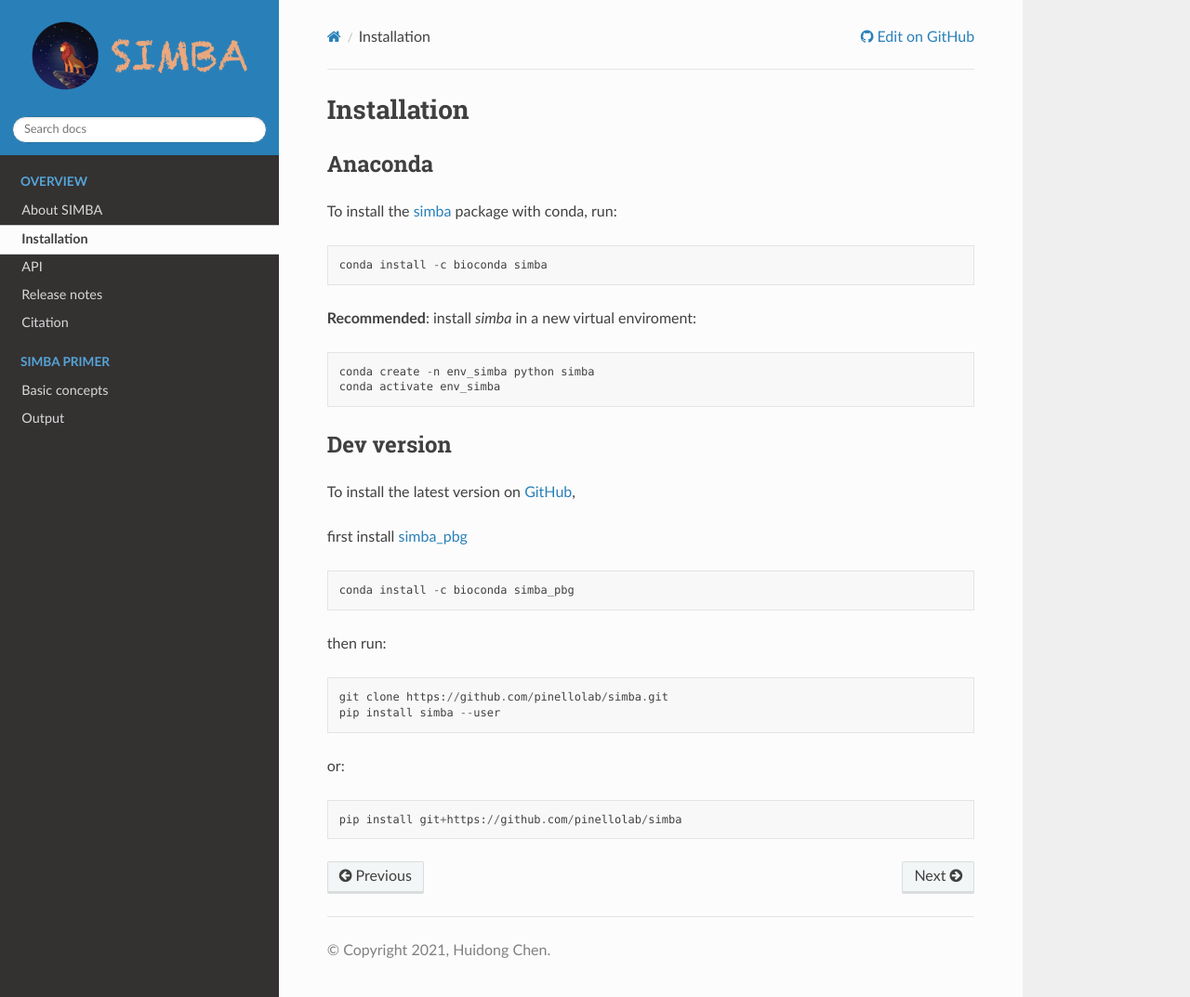
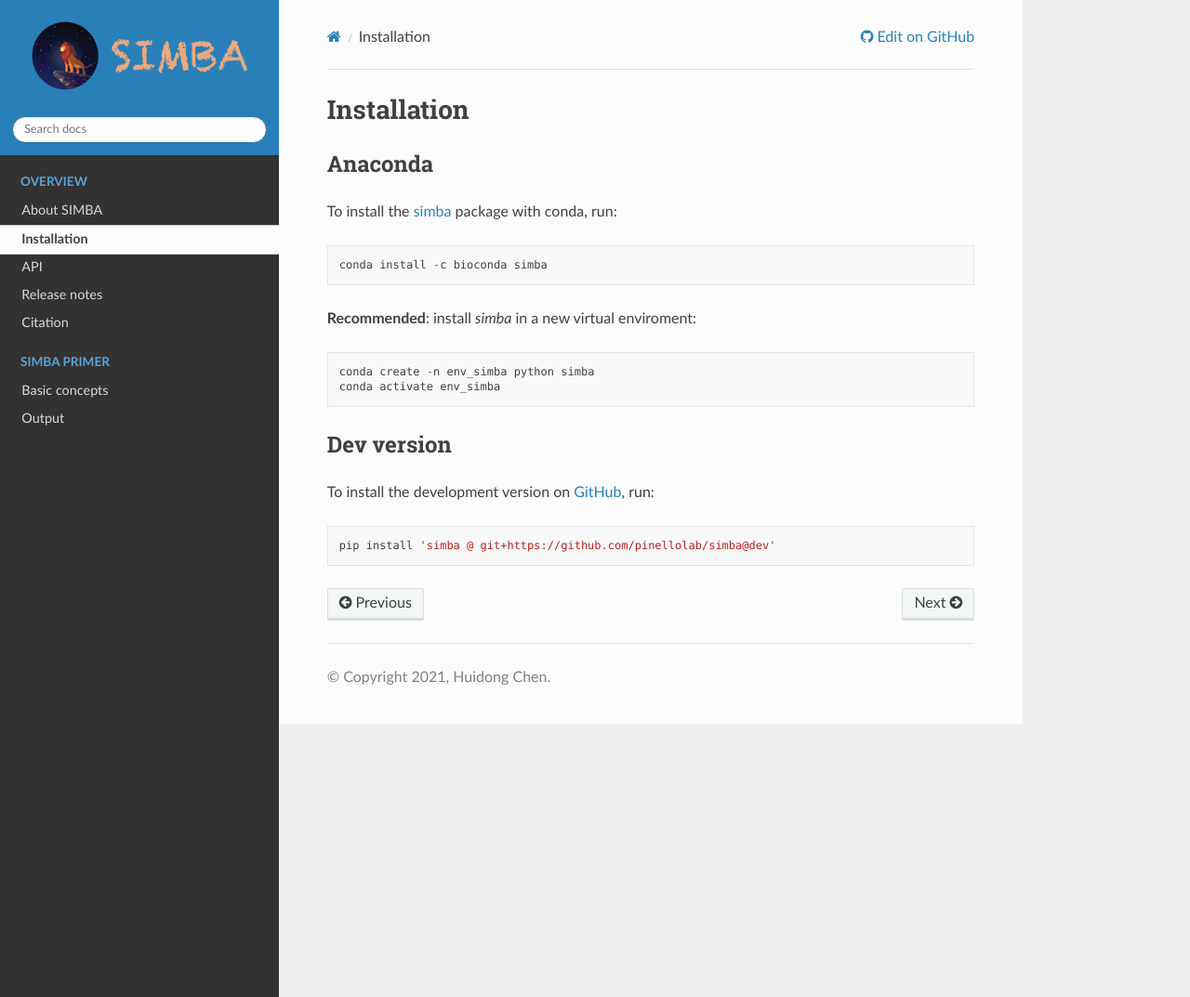
Before and after one commit to pinellolab/simba, a Sphinx documentation site: the page built from docs/source/Installation.rst, in a window 1280 px wide and 1073 px high. Shown: the whole window at 93% size. Built offline with Sphinx 7.4.7 and the Read the Docs theme 2.0.0, drawn with Linux system fonts in a browser that asks for light colours; pages that are not in the unit, such as notebooks, are missing from menus.

Commit message:
Update Installation.rst

```diff
--- a/docs/source/Installation.rst
+++ b/docs/source/Installation.rst
@@ -17,18 +17,6 @@
 Dev version
 ~~~~~~~~~~~
 
-To install the latest version on `GitHub <https://github.com/pinellolab/simba>`_,
+To install the development version on `GitHub <https://github.com/pinellolab/simba/tree/dev>`_, run::
 
-first install `simba_pbg <https://anaconda.org/bioconda/simba_pbg>`_ ::
-
-    conda install -c bioconda simba_pbg
-
-
-then run::
-
-    git clone https://github.com/pinellolab/simba.git
-    pip install simba --user
-
-or::
-
-    pip install git+https://github.com/pinellolab/simba
+    pip install 'simba @ git+https://github.com/pinellolab/simba@dev'
```
